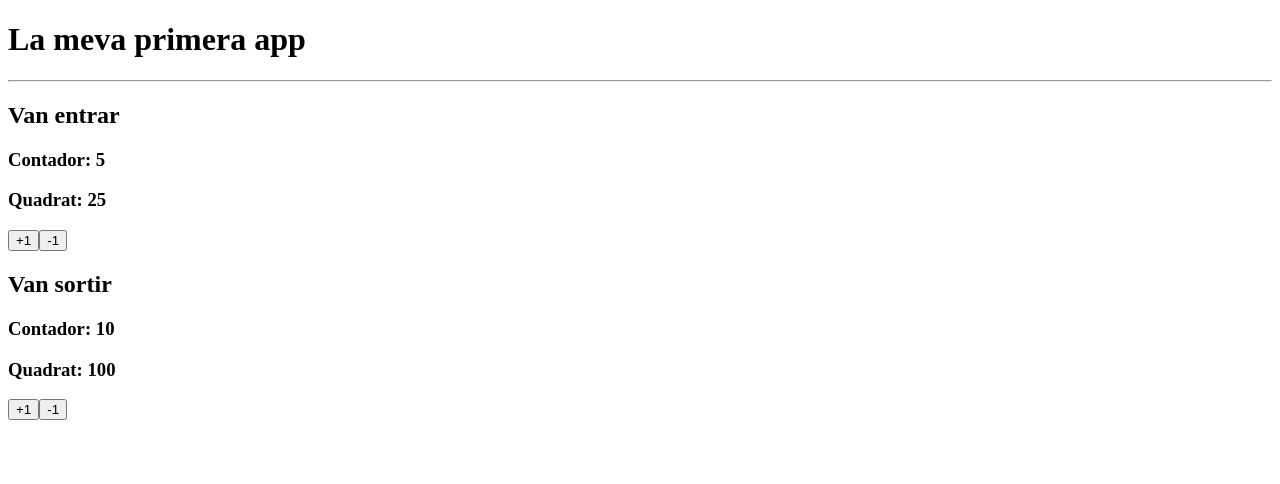
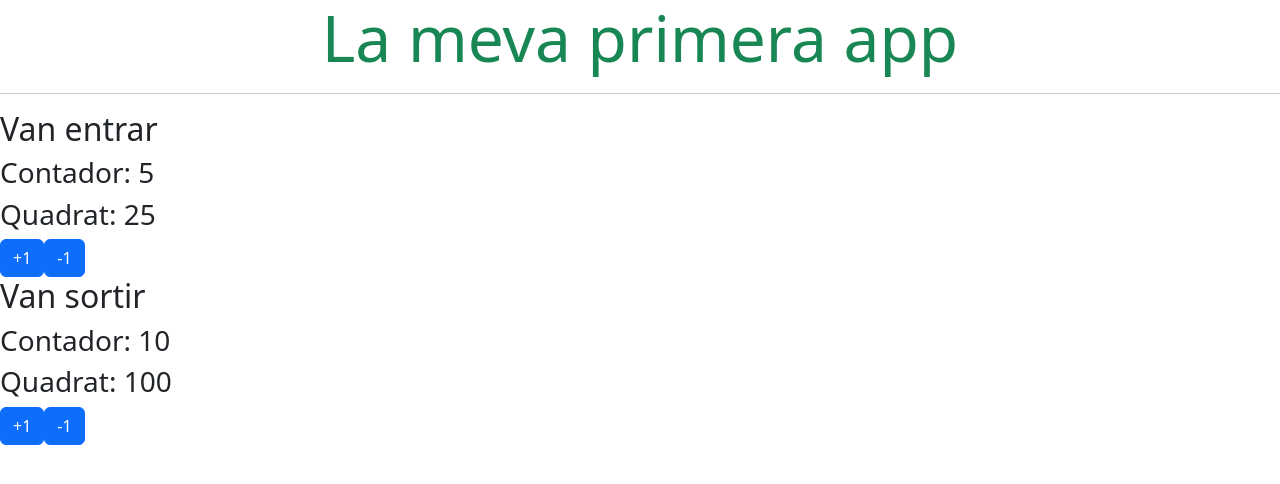
Before and after one commit to SectionOne/cursframeworksvue, a Vue app in the folder el-meu-ecommerce/: page / in a window 1280 px wide. Shown: the top 484 px of the page. Built offline with nearby package versions, Linux system fonts and the light colour scheme.

Commit message:
Codi 11 - Emprant Bootstrap

```diff
--- a/el-meu-ecommerce/public/index.html
+++ b/el-meu-ecommerce/public/index.html
@@ -6,6 +6,7 @@
     <meta name="viewport" content="width=device-width,initial-scale=1.0">
     <link rel="icon" href="<%= BASE_URL %>favicon.ico">
     <title><%= htmlWebpackPlugin.options.title %></title>
+    <link href="https://cdn.jsdelivr.net/npm/bootstrap@5.3.3/dist/css/bootstrap.min.css" rel="stylesheet" integrity="sha384-QWTKZyjpPEjISv5WaRU9OFeRpok6YctnYmDr5pNlyT2bRjXh0JMhjY6hW+ALEwIH" crossorigin="anonymous">
   </head>
   <body>
     <noscript>
--- a/el-meu-ecommerce/src/App.vue
+++ b/el-meu-ecommerce/src/App.vue
@@ -1,5 +1,5 @@
 <template>
-  <h1>La meva primera app</h1>
+  <h1  class="text-center text-success display-3">La meva primera app</h1>
   <hr>
   <h2>Van entrar</h2><MeuContador :value="5"/>
   <h2>Van sortir</h2><MeuContador :value="10"/>
--- a/el-meu-ecommerce/src/components/meu-contador/MeuContador.vue
+++ b/el-meu-ecommerce/src/components/meu-contador/MeuContador.vue
@@ -4,8 +4,8 @@
         <h3>Quadrat: {{ contadorQuadrat }}</h3>
 
         <div>
-            <button @click="counter++">+1</button>
-            <button @click="counter--">-1</button>
+            <button class="btn btn-primary" @click="counter++">+1</button>
+            <button class="btn btn-primary" @click="counter--">-1</button>
         </div>
     </section>
 </template>
```
